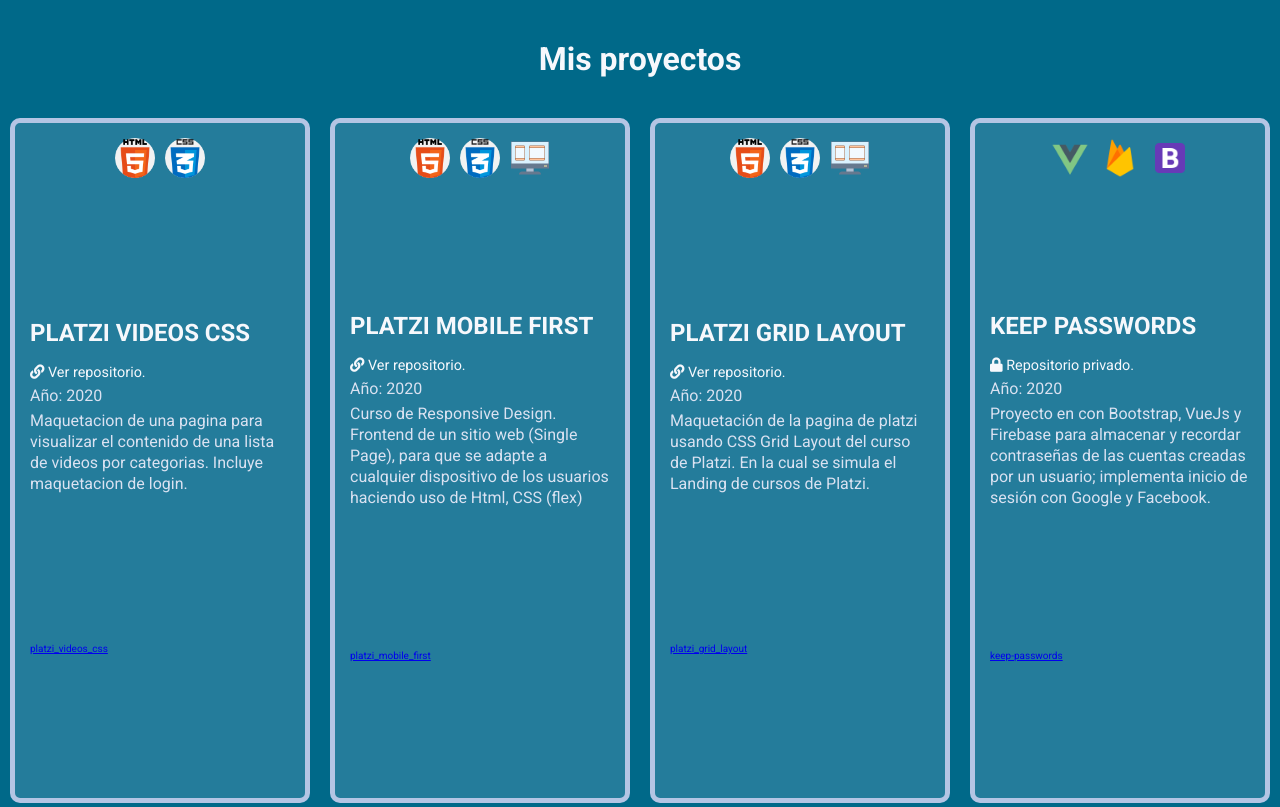
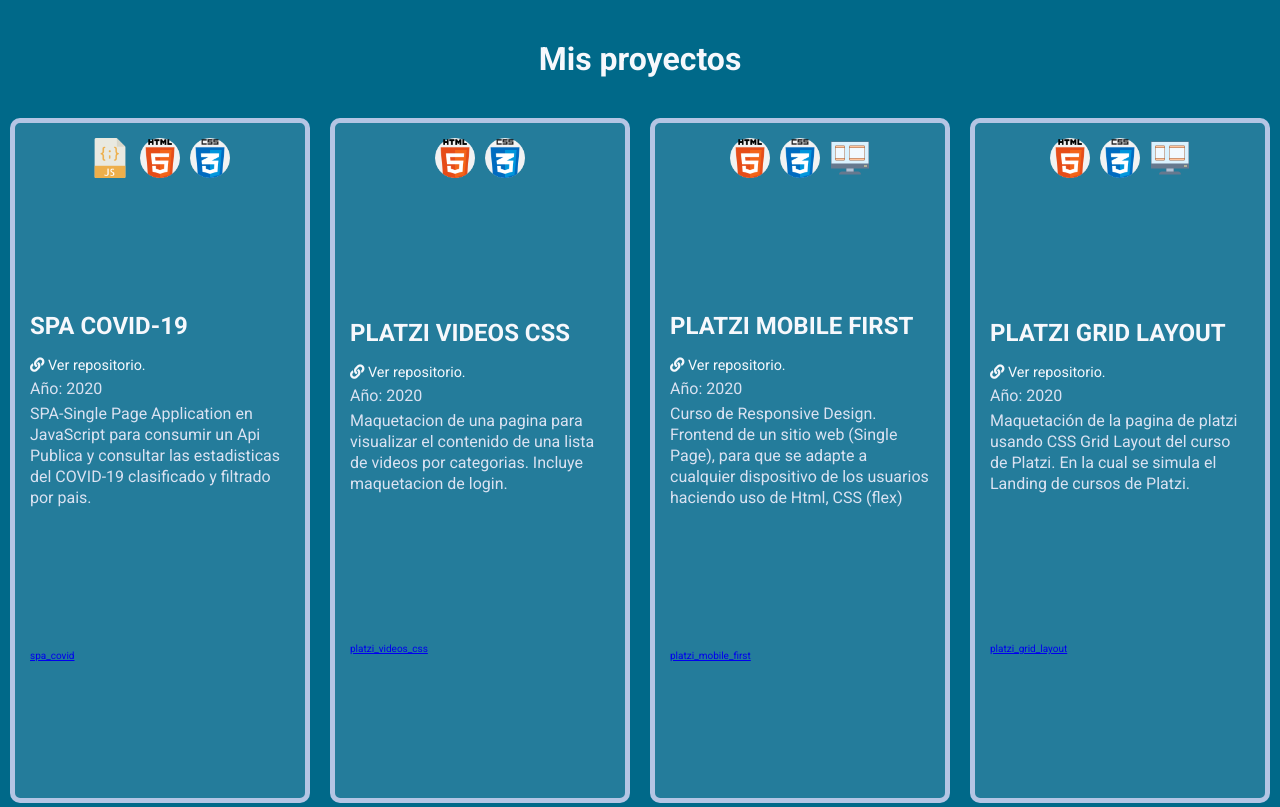
Before and after one commit to cristianperez94d/cristianperez94d.github.io, a plain HTML site: page index.html in a window 1280 px wide. Shown: the part 900-1707 px from the top of the page. Drawn offline with Linux system fonts and the light colour scheme; a script that the page names is missing.

Commit message:
adding spa_covid

```diff
--- a/index.html
+++ b/index.html
@@ -54,6 +54,29 @@
 
                 <div class="projects__item">
                     <div class="projects__item-logo">
+                        <img src="./assets/icons/javascript.png" alt="javascript">
+                        <img src="./assets/icons/html-5.png" alt="html">
+                        <img src="./assets/icons/css.png" alt="css">
+                    </div>
+                    <div class="projects__item-info">
+                        <h3 class="title">
+                            <a href="https://cristianperez94d.github.io/spa_covid/" target="blank">spa covid-19</a>
+                        </h3>
+                        <a href="https://github.com/cristianperez94d/spa_covid" class="link" target="blank">
+                            <i class="fas fa-link"></i>
+                            Ver repositorio.<br></a>
+                        <p class="annio">Año: 2020</p>
+                        <p class="description">
+                            SPA-Single Page Application en JavaScript para consumir un Api Publica y consultar las estadisticas del COVID-19 clasificado y filtrado por pais.
+                        </p>
+                    </div>
+                    <div class="projects__item-view">
+                        <blockquote class="imgur-embed-pub" lang="en" data-id="a/WjGLvDG" data-context="false"  ><a href="//imgur.com/a/WjGLvDG">spa_covid</a></blockquote><script async src="//s.imgur.com/min/embed.js" charset="utf-8"></script>
+                    </div>
+                </div>
+
+                <div class="projects__item">
+                    <div class="projects__item-logo">
                         <img src="./assets/icons/html-5.png" alt="html">
                         <img src="./assets/icons/css.png" alt="css">
                     </div>
@@ -70,7 +93,7 @@
                         </p>
                     </div>
                     <div class="projects__item-view">
-                            <blockquote class="imgur-embed-pub" lang="en" data-id="a/JLAyBWx"  ><a href="//imgur.com/a/JLAyBWx">platzi_videos_css</a></blockquote><script async src="//s.imgur.com/min/embed.js" charset="utf-8"></script>
+                            <blockquote class="imgur-embed-pub" lang="en" data-id="a/JLAyBWx" data-context="false" ><a href="//imgur.com/a/JLAyBWx">platzi_videos_css</a></blockquote><script async src="//s.imgur.com/min/embed.js" charset="utf-8"></script>
                     </div>
                 </div>
 
@@ -93,7 +116,7 @@
                         </p>
                     </div>
                     <div class="projects__item-view">
-                        <blockquote class="imgur-embed-pub" lang="en" data-id="a/tySHVku"  ><a href="//imgur.com/a/tySHVku">platzi_mobile_first</a></blockquote><script async src="//s.imgur.com/min/embed.js" charset="utf-8"></script>
+                        <blockquote class="imgur-embed-pub" lang="en" data-id="a/tySHVku" data-context="false"  ><a href="//imgur.com/a/tySHVku">platzi_mobile_first</a></blockquote><script async src="//s.imgur.com/min/embed.js" charset="utf-8"></script>
                     </div>
                 </div>
 
@@ -116,7 +139,7 @@
                         </p>
                     </div>
                     <div class="projects__item-view">
-                        <blockquote class="imgur-embed-pub" lang="en" data-id="a/AECmDJN"  ><a href="//imgur.com/a/AECmDJN">platzi_grid_layout</a></blockquote><script async src="//s.imgur.com/min/embed.js" charset="utf-8"></script>
+                        <blockquote class="imgur-embed-pub" lang="en" data-id="a/AECmDJN" data-context="false"  ><a href="//imgur.com/a/AECmDJN">platzi_grid_layout</a></blockquote><script async src="//s.imgur.com/min/embed.js" charset="utf-8"></script>
                     </div>
                 </div>
 
@@ -139,7 +162,7 @@
                         </p>
                     </div>
                     <div class="projects__item-view">
-                        <blockquote class="imgur-embed-pub" lang="en" data-id="a/CC6WbBH"  ><a href="//imgur.com/a/CC6WbBH">keep-passwords</a></blockquote><script async src="//s.imgur.com/min/embed.js" charset="utf-8"></script>
+                        <blockquote class="imgur-embed-pub" lang="en" data-id="a/CC6WbBH" data-context="false"  ><a href="//imgur.com/a/CC6WbBH">keep-passwords</a></blockquote><script async src="//s.imgur.com/min/embed.js" charset="utf-8"></script>
                     </div>
                 </div>
 
@@ -199,7 +222,7 @@
                         </p>
                     </div>
                     <div class="projects__item-view">
-                        <blockquote class="imgur-embed-pub" lang="en" data-id="a/bMYbthj"  ><a href="//imgur.com/a/bMYbthj">Sistema Procesos Ambientales Sancionatorios (PASA)</a></blockquote><script async src="//s.imgur.com/min/embed.js" charset="utf-8"></script>
+                        <blockquote class="imgur-embed-pub" lang="en" data-id="a/bMYbthj" data-context="false"  ><a href="//imgur.com/a/bMYbthj">Sistema Procesos Ambientales Sancionatorios (PASA)</a></blockquote><script async src="//s.imgur.com/min/embed.js" charset="utf-8"></script>
                     </div>
                 </div>
 
```
